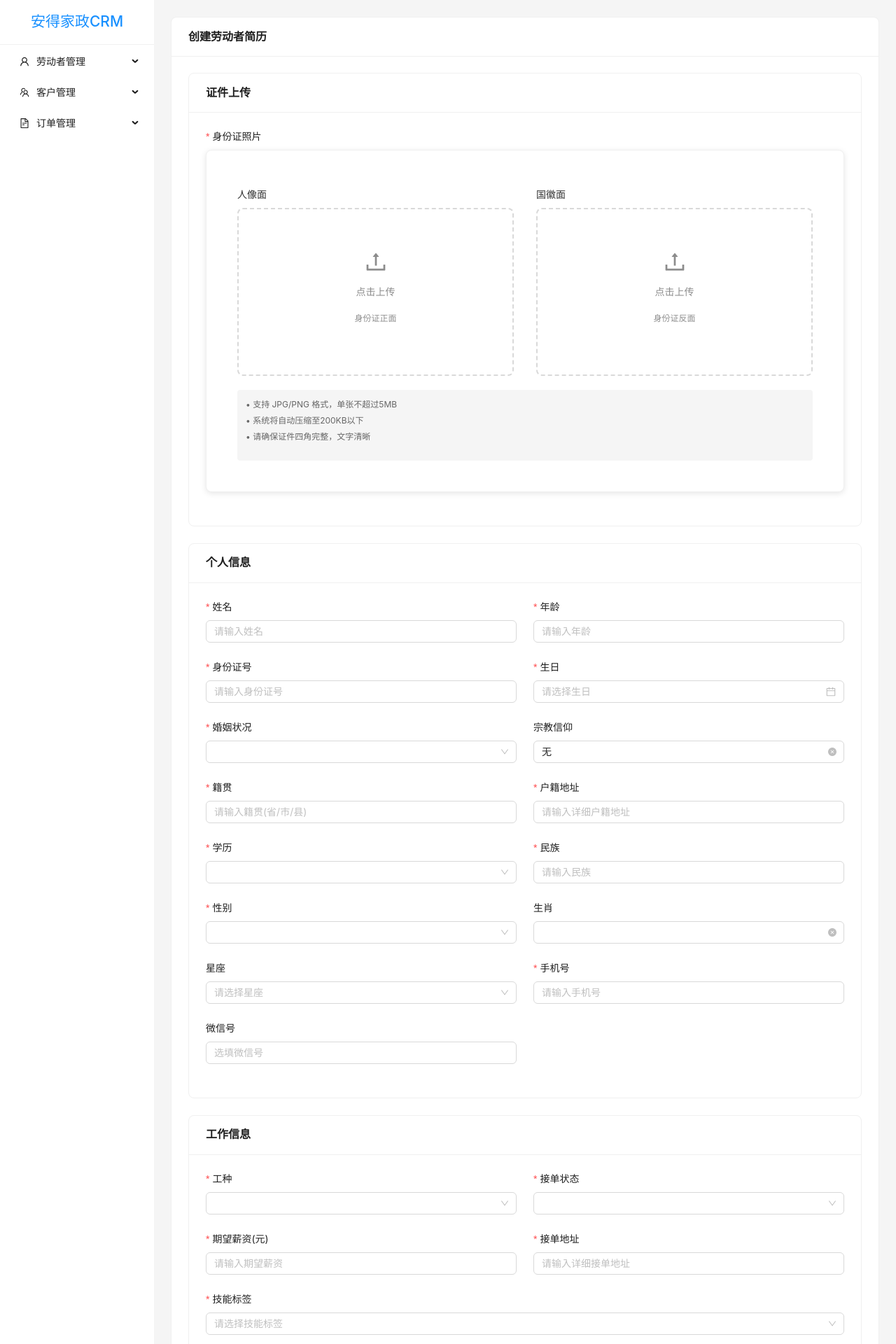
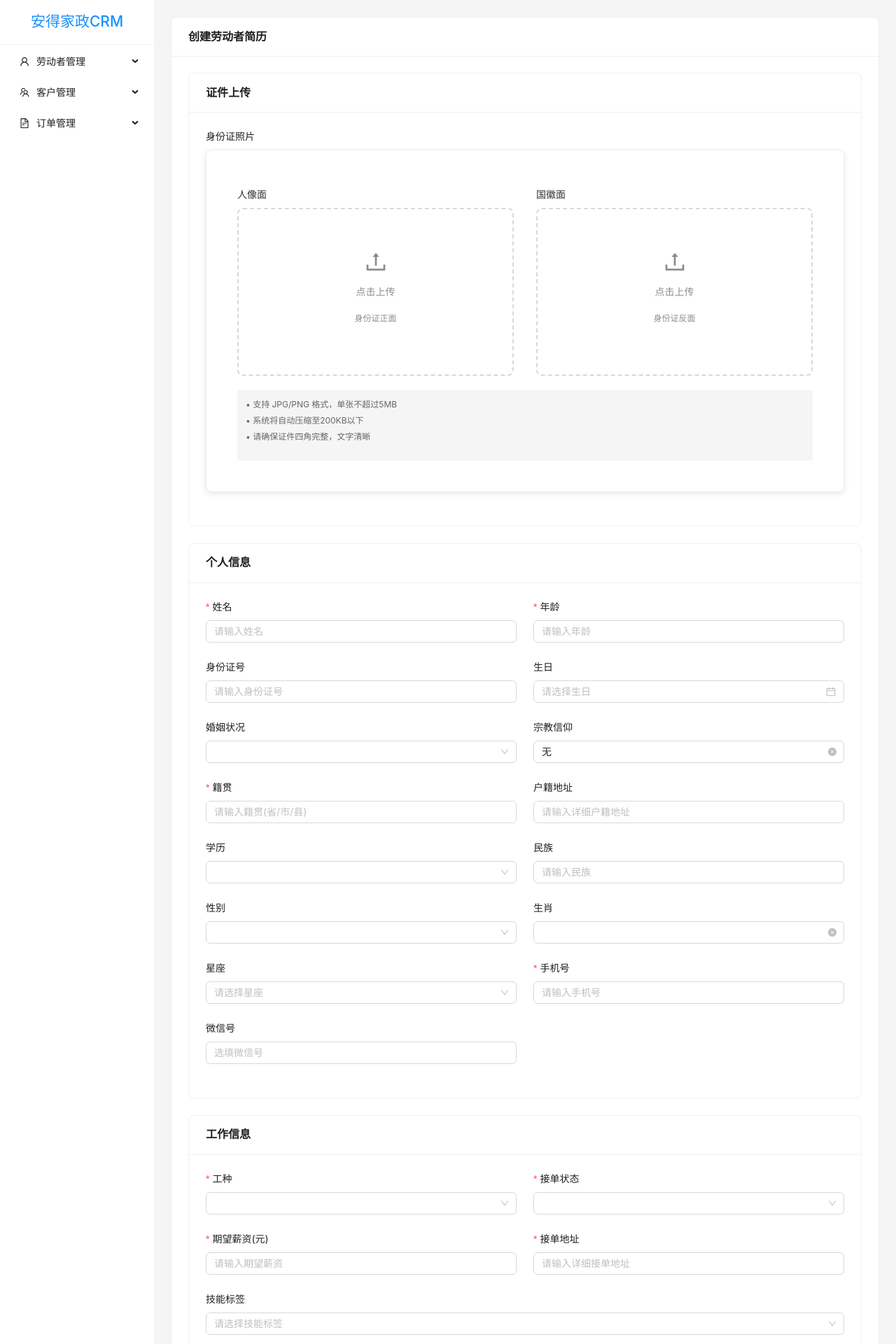
Before and after one commit to sunxuebo91/ande-, a React (Vite) app: page /worker/create in a window 1280 px wide. Shown: the top 1920 px of the page at 70% size. Built offline with nearby package versions, Linux system fonts and the light colour scheme.

Commit message:
版本v1.0.5：调整表单必填字段

```diff
--- a/src/pages/Worker/Create.jsx
+++ b/src/pages/Worker/Create.jsx
@@ -59,10 +59,9 @@ export default function ResumeCreate() {
         >
           {/* 证件上传部分 */}
           <Card title="证件上传" style={{ marginBottom: 24 }}>
-            <Form.Item label="身份证照片" required>
+            <Form.Item label="身份证照片">
               <Form.Item
                 name="idCard"
-                rules={[{ required: true, message: '请上传身份证正反面' }]}
                 noStyle
               >
                 <IDUploader
@@ -112,10 +111,6 @@ export default function ResumeCreate() {
                 <Form.Item
                   name="idCard"
                   label="身份证号"
-                  rules={[
-                    { required: true, message: '请输入身份证号' },
-                    { pattern: /^\d{17}[\dXx]$/, message: '身份证号格式不正确' }
-                  ]}
                 >
                   <Input placeholder="请输入身份证号" />
                 </Form.Item>
@@ -125,7 +120,6 @@ export default function ResumeCreate() {
                 <Form.Item
                   name="birthday"
                   label="生日"
-                  rules={[{ required: true, message: '请选择生日' }]}
                 >
                   <DatePicker
                     style={{ width: '100%' }}
@@ -138,7 +132,6 @@ export default function ResumeCreate() {
                 <Form.Item
                   name="marriage"
                   label="婚姻状况"
-                  rules={[{ required: true, message: '请选择婚姻状况' }]}
                 >
                   <Select placeholder="请选择婚姻状况">
                     <Option value="single">未婚</Option>
@@ -179,7 +172,6 @@ export default function ResumeCreate() {
                 <Form.Item
                   name="registeredAddress"
                   label="户籍地址"
-                  rules={[{ required: true, message: '请输入户籍地址' }]}
                 >
                   <Input placeholder="请输入详细户籍地址" />
                 </Form.Item>
@@ -189,7 +181,6 @@ export default function ResumeCreate() {
                 <Form.Item
                   name="education"
                   label="学历"
-                  rules={[{ required: true, message: '请选择学历' }]}
                 >
                   <Select placeholder="请选择学历">
                     <Option value="none">无学历</Option>
@@ -209,7 +200,6 @@ export default function ResumeCreate() {
                 <Form.Item
                   name="ethnicity"
                   label="民族"
-                  rules={[{ required: true, message: '请输入民族' }]}
                 >
                   <Input placeholder="请输入民族" />
                 </Form.Item>
@@ -219,7 +209,6 @@ export default function ResumeCreate() {
                 <Form.Item
                   name="gender"
                   label="性别"
-                  rules={[{ required: true, message: '请选择性别' }]}
                 >
                   <Select placeholder="请选择性别">
                     <Option value="male">男</Option>
@@ -365,7 +354,6 @@ export default function ResumeCreate() {
                 <Form.Item
                   name="skills"
                   label="技能标签"
-                  rules={[{ required: true, message: '请至少选择一项技能' }]}
                 >
                   <Select
                     mode="multiple"
@@ -535,7 +523,6 @@ export default function ResumeCreate() {
                   return e?.fileList;
                 }}
                 extra="最多上传10张，每张不超过5MB，支持JPG/PNG格式"
-              rules={[{ required: true, message: '请上传至少1张个人照片' }]}
               >
               <Upload
                 customRequest={({ file, onSuccess }) => {
```
Lines whose indentation alone changed are shown as unchanged.
